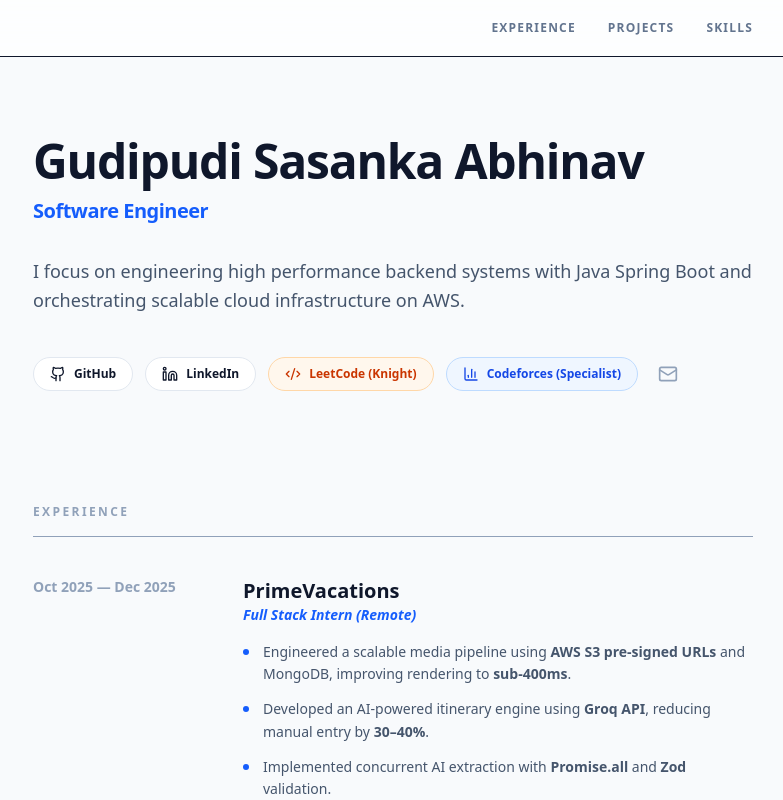
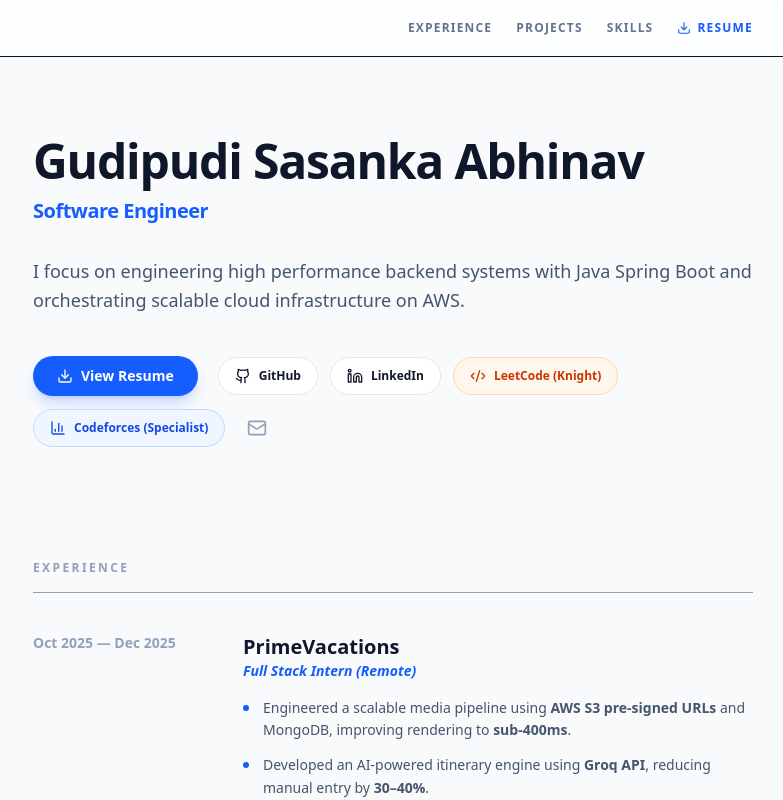
Before and after one commit to Abhinav1416/professional-resume-portfolio, a Next.js app: page / in a window 1280 px wide. Shown: the top 800 px of the page, without its empty margins (247-1030 px from the left). Built offline with nearby package versions, Linux system fonts and the light colour scheme.

Commit message:
resume download button

```diff
--- a/app/page.tsx
+++ b/app/page.tsx
@@ -17,7 +17,8 @@ import {
   GraduationCap,
   Database,
   Terminal,
-  BarChart3
+  BarChart3,
+  Download // <-- Added Download icon
 } from "lucide-react"
 
 export default function Portfolio() {
@@ -26,11 +27,18 @@ export default function Portfolio() {
 
       {/* Navigation */}
       <nav className="sticky top-0 z-50 border-b bg-white/70 backdrop-blur-lg dark:bg-slate-950/70">
-        <div className="max-w-3xl mx-auto px-6 h-14 flex items-center justify-end">
-          <div className="flex gap-8 text-xs font-bold uppercase tracking-widest text-slate-500">
-            <a href="#experience" className="hover:text-blue-600 transition-colors">Experience</a>
-            <a href="#projects" className="hover:text-blue-600 transition-colors">Projects</a>
-            <a href="#skills" className="hover:text-blue-600 transition-colors">Skills</a>
+        <div className="max-w-3xl mx-auto px-6 h-14 flex items-center justify-between">
+          {/* Logo / Name space if you want one later */}
+          <div></div>
+
+          <div className="flex items-center gap-6 text-xs font-bold uppercase tracking-widest text-slate-500">
+            <a href="#experience" className="hover:text-blue-600 transition-colors hidden sm:block">Experience</a>
+            <a href="#projects" className="hover:text-blue-600 transition-colors hidden sm:block">Projects</a>
+            <a href="#skills" className="hover:text-blue-600 transition-colors hidden sm:block">Skills</a>
+            {/* Sticky Resume Link */}
+            <a href="/resume.pdf" target="_blank" rel="noopener noreferrer" className="flex items-center gap-1.5 text-blue-600 hover:text-blue-700 transition-colors">
+              <Download className="w-3.5 h-3.5" /> Resume
+            </a>
           </div>
         </div>
       </nav>
@@ -52,21 +60,32 @@ export default function Portfolio() {
             I focus on engineering high performance backend systems with Java Spring Boot and orchestrating scalable cloud infrastructure on AWS.
           </p>
 
-          {/* Highly Visible Social & Profile Links */}
+          {/* Highly Visible CTA & Social Links */}
           <div className="flex flex-wrap items-center gap-3 pt-2">
-            <a href="https://github.com/Abhinav1416/" target="_blank" className="flex items-center gap-2 px-4 py-2 bg-white dark:bg-slate-900 border border-slate-200 dark:border-slate-800 rounded-full text-xs font-bold hover:border-blue-600 transition-all">
+
+            {/* Primary CTA: Download Resume */}
+            <a
+              href="/resume.pdf"
+              target="_blank"
+              rel="noopener noreferrer"
+              className="flex items-center gap-2 px-6 py-2.5 bg-blue-600 text-white rounded-full text-sm font-bold hover:bg-blue-700 hover:scale-105 transition-all shadow-lg shadow-blue-600/20 mr-2"
+            >
+              <Download className="w-4 h-4"/> View Resume
+            </a>
+
+            <a href="https://github.com/Abhinav1416/" target="_blank" className="flex items-center gap-2 px-4 py-2.5 bg-white dark:bg-slate-900 border border-slate-200 dark:border-slate-800 rounded-full text-xs font-bold hover:border-blue-600 transition-all">
               <Github className="w-4 h-4"/> GitHub
             </a>
-            <a href="https://www.linkedin.com/in/gudipudi-sasanka-abhinav-a04a1728b/" target="_blank" className="flex items-center gap-2 px-4 py-2 bg-white dark:bg-slate-900 border border-slate-200 dark:border-slate-800 rounded-full text-xs font-bold hover:border-blue-600 transition-all">
+            <a href="https://www.linkedin.com/in/gudipudi-sasanka-abhinav-a04a1728b/" target="_blank" className="flex items-center gap-2 px-4 py-2.5 bg-white dark:bg-slate-900 border border-slate-200 dark:border-slate-800 rounded-full text-xs font-bold hover:border-blue-600 transition-all">
               <Linkedin className="w-4 h-4"/> LinkedIn
             </a>
-            <a href="https://leetcode.com/u/HashMap1416/" target="_blank" className="flex items-center gap-2 px-4 py-2 bg-orange-50 dark:bg-orange-900/10 border border-orange-200 dark:border-orange-800 rounded-full text-xs font-bold text-orange-700 dark:text-orange-400 hover:scale-105 transition-all">
+            <a href="https://leetcode.com/u/HashMap1416/" target="_blank" className="flex items-center gap-2 px-4 py-2.5 bg-orange-50 dark:bg-orange-900/10 border border-orange-200 dark:border-orange-800 rounded-full text-xs font-bold text-orange-700 dark:text-orange-400 hover:scale-105 transition-all">
               <Code2 className="w-4 h-4"/> LeetCode (Knight)
             </a>
-            <a href="https://codeforces.com/profile/HashMap1416" target="_blank" className="flex items-center gap-2 px-4 py-2 bg-blue-50 dark:bg-blue-900/10 border border-blue-200 dark:border-blue-800 rounded-full text-xs font-bold text-blue-700 dark:text-blue-400 hover:scale-105 transition-all">
+            <a href="https://codeforces.com/profile/HashMap1416" target="_blank" className="flex items-center gap-2 px-4 py-2.5 bg-blue-50 dark:bg-blue-900/10 border border-blue-200 dark:border-blue-800 rounded-full text-xs font-bold text-blue-700 dark:text-blue-400 hover:scale-105 transition-all">
               <BarChart3 className="w-4 h-4"/> Codeforces (Specialist)
             </a>
-            <a href="mailto:gudipudiabhinav2005@gmail.com" className="p-2 text-slate-400 hover:text-blue-600 transition-colors">
+            <a href="mailto:gudipudiabhinav2005@gmail.com" className="p-2.5 text-slate-400 hover:text-blue-600 transition-colors">
               <Mail className="w-5 h-5"/>
             </a>
           </div>
```
